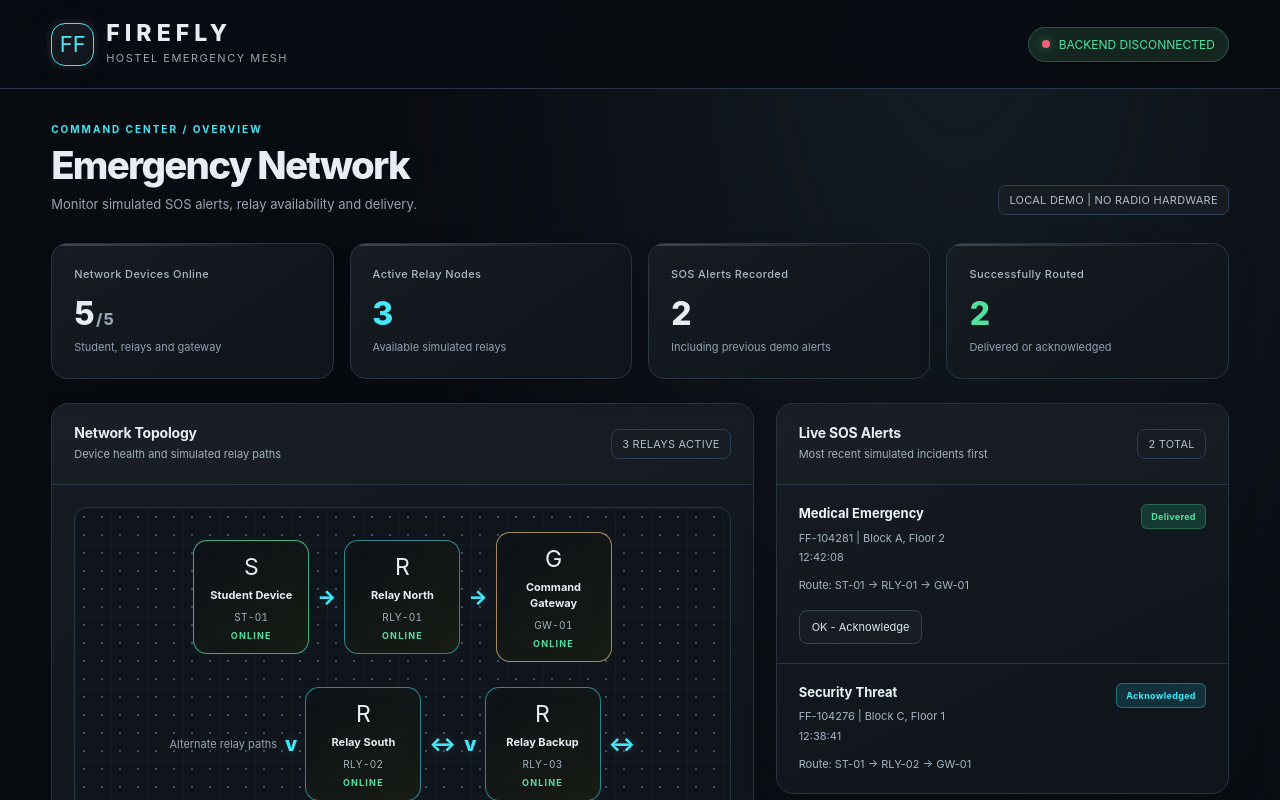
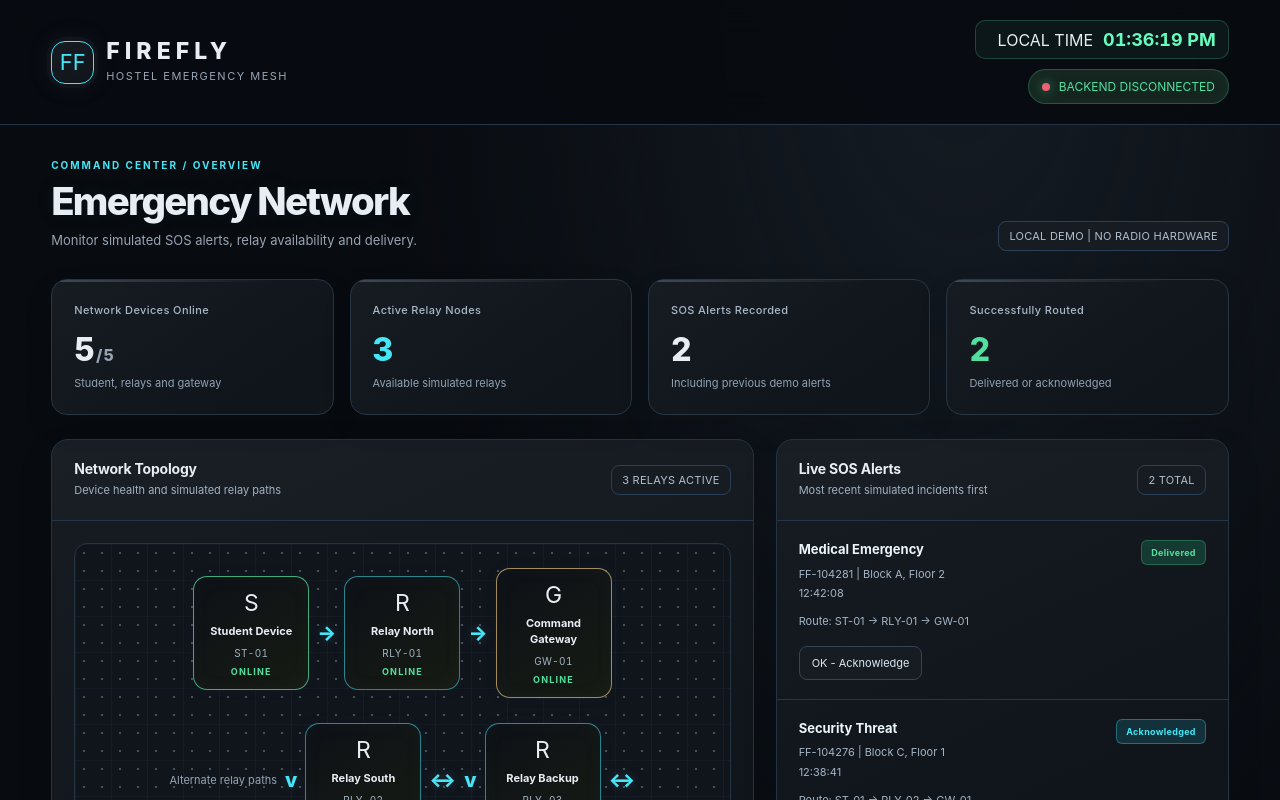
Before and after one commit to svanik-m/FIREFLY, a React app in the folder frontend/: page / in a window 1280 px wide. Shown: the top 800 px of the page. Built offline with nearby package versions, Linux system fonts and the light colour scheme; no server answers; the HTML template or start-up script is replaced by a standard one.

Commit message:
fix: add 12-hour live clock to dashboard

```diff
--- a/frontend/src/App.jsx
+++ b/frontend/src/App.jsx
@@ -141,6 +141,38 @@ button:disabled { opacity: .4; cursor: not-allowed; }
 .footer { text-align:center; padding:20px; border-top:1px solid ${colors.border}; color:${colors.muted}; font-size:10px; letter-spacing:.6px; }
 @media(max-width:850px) { .layout { grid-template-columns:1fr; } .stats { grid-template-columns:repeat(2,minmax(0,1fr)); } }
 @media(max-width:520px) { .main { padding:22px 4% 35px; } .header { padding:17px 4%; } .stats { gap:9px; } .stat { padding:13px; } .stat-value { font-size:24px; } .panel-body { padding:14px; } .node { width:94px; } .network-row { gap:5px; } .form-grid { grid-template-columns:1fr; } .field.full { grid-column:auto; } .heading h2 { font-size:27px; } }
+
+.header-right {
+  display: flex;
+  flex-direction: column;
+  align-items: flex-end;
+  justify-content: center;
+  gap: 10px;
+}
+
+.live-clock {
+  display: flex;
+  align-items: center;
+  gap: 10px;
+  padding: 8px 12px;
+  border: 1px solid rgba(100, 255, 190, 0.2);
+  border-radius: 10px;
+  background: rgba(100, 255, 190, 0.05);
+}
+
+.live-clock-value {
+  color: #64ffbe;
+  font-size: 18px;
+  font-weight: 700;
+  font-variant-numeric: tabular-nums;
+}
+
+@media (max-width: 640px) {
+  .header-right {
+    align-items: flex-start;
+    width: 100%;
+  }
+}
 .event-timeline {
   display: flex;
   flex-direction: column;
@@ -1103,6 +1135,24 @@ function App() {
   const [lastRoute, setLastRoute] = useState("");
   const [events, setEvents] = useState([]);
   const [eventFilter, setEventFilter] = useState("ALL");
+
+
+  const [liveTime, setLiveTime] = useState(new Date());
+
+useEffect(() => {
+  const timerId = setInterval(() => {
+    setLiveTime(new Date());
+  }, 1000);
+
+  return () => clearInterval(timerId);
+}, []);
+
+const clockText = liveTime.toLocaleTimeString(undefined, {
+  hour: "2-digit",
+  minute: "2-digit",
+  second: "2-digit",
+  hour12: true,
+});
 
 
 
@@ -1403,6 +1453,7 @@ function renderNode(node) {
     <div className="ff">
       <style>{css}</style>
 
+
 <header className="header">
   <div className="brand">
     <div className="logo">FF</div>
@@ -1410,6 +1461,13 @@ function renderNode(node) {
       <h1>FIREFLY</h1>
       <p>HOSTEL EMERGENCY MESH</p>
     </div>
+  </div>
+
+  <div className="header-right">
+    <div className="live-clock">
+      <span className="live-clock-dot" />
+      <span className="live-clock-label">LOCAL TIME</span>
+      <time className="live-clock-value">{clockText}</time>
     </div>
 
     <div className="top-status">
@@ -1420,6 +1478,7 @@ function renderNode(node) {
         }}
       />
       {backendConnected ? "BACKEND CONNECTED" : "BACKEND DISCONNECTED"}
+
       {lastUpdated && (
         <span>
           {" | UPDATED "}
@@ -1436,7 +1495,7 @@ function renderNode(node) {
         </span>
       )}
     </div>
-
+  </div>
 </header>
 
       <main className="main">
```
Lines whose indentation alone changed are shown as unchanged.
